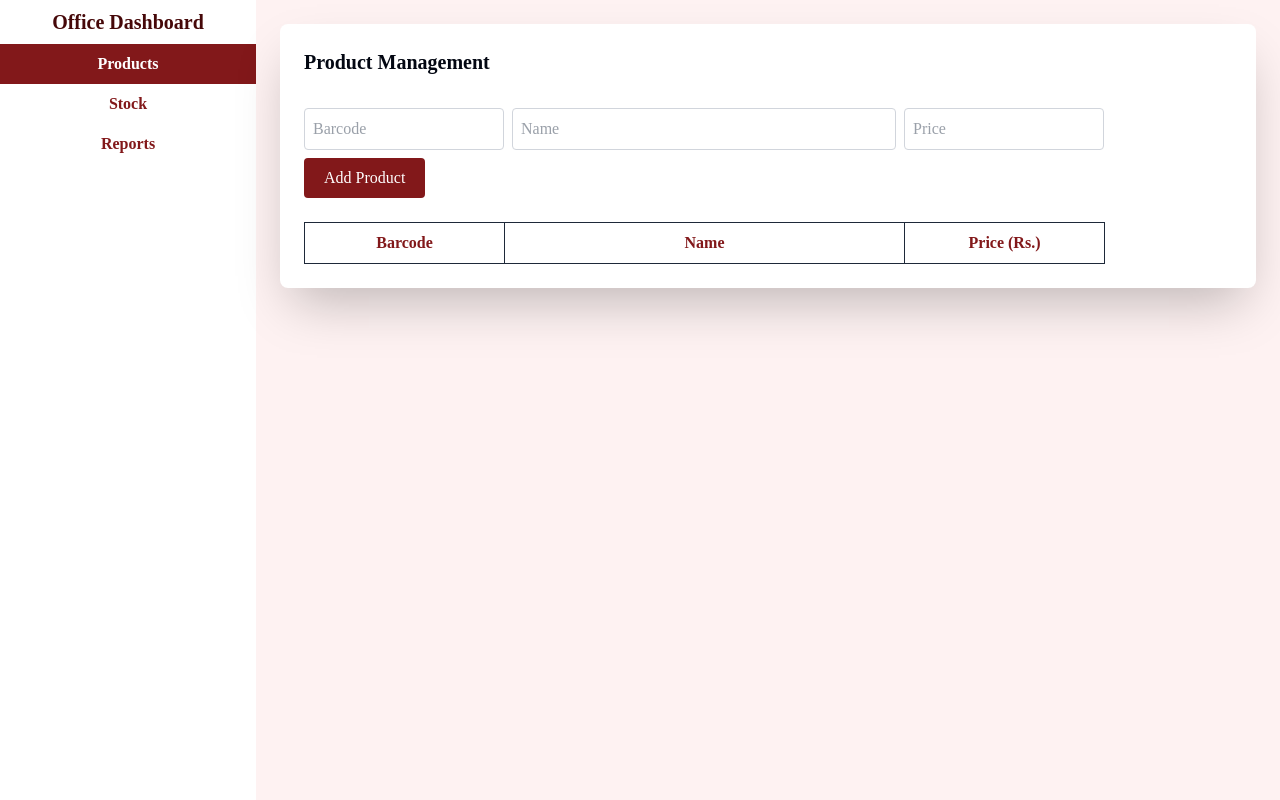
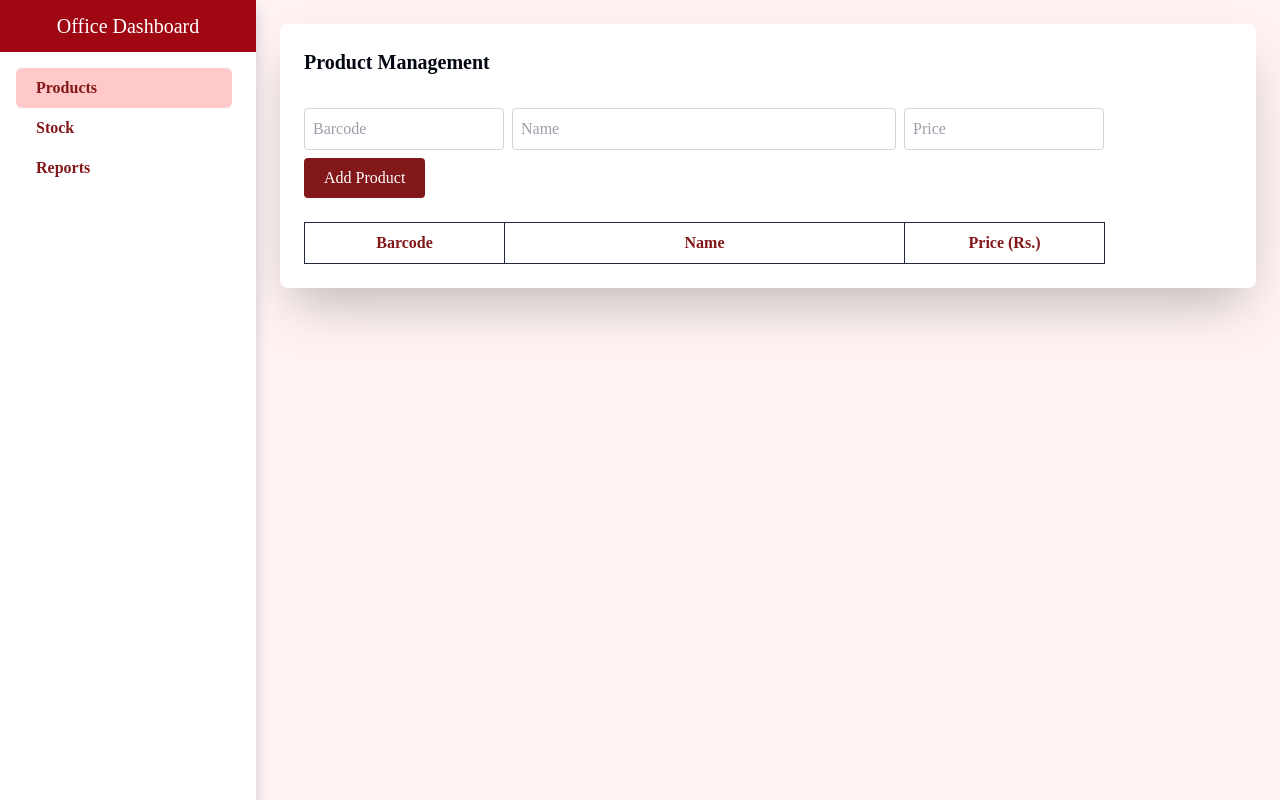
Before and after one commit to yohan9878/pos-system, a Next.js app: page /office/products in a window 1280 px wide. Built offline with nearby package versions, Linux system fonts and the light colour scheme.

Commit message:
Modified office layout styles

```diff
--- a/app/office/layout.tsx
+++ b/app/office/layout.tsx
@@ -20,12 +20,12 @@ export default function OfficeLayout({ children }: Props) {
   return (
     <div className="min-h-screen flex">
       {/* Sidebar */}
-      <aside className="w-64 bg-white  shadow-2xl">
-        <h1 className="text-xl text-center text-red-950  p-2 font-semibold  mx-auto">
+      <aside className="w-64 bg-white drop-shadow-gray-400  drop-shadow-xl/50">
+        <h1 className="text-xl text-center mb-4 bg-red-800 text-white p-3  mx-auto">
           Office Dashboard
         </h1>
 
-        <nav className="flex flex-col gap-0">
+        <nav className="flex flex-col gap-0 mt-4">
           {navItems.map((item) => {
             const isActive = pathname.includes(item.path);
 
@@ -33,10 +33,10 @@ export default function OfficeLayout({ children }: Props) {
               <Link
                 key={item.name}
                 href={`/office${item.path}`}
-                className={`p-2 text-center text-red-900 transition ${
+                className={`px-5 py-2 w-54 ml-4 rounded-md text-smd text-left text-red-900 transition ${
                   isActive
-                    ? "bg-red-900 text-white font-semibold"
-                    : "hover:bg-gray-200 hover:text-red-900 font-semibold"
+                    ? "bg-red-200 text-red-600 font-semibold"
+                    : "hover:bg-gray-100 hover:text-red-900 font-semibold"
                 }`}
               >
                 {item.name}
@@ -48,9 +48,7 @@ export default function OfficeLayout({ children }: Props) {
 
       {/* Main Content */}
       <main className="flex-1 bg-red-50 p-6">
-        <div className="bg-white p-6 rounded-lg shadow-2xl">
-          {children}
-        </div>
+        <div className="bg-white p-6 rounded-lg shadow-2xl">{children}</div>
       </main>
     </div>
   );
```
